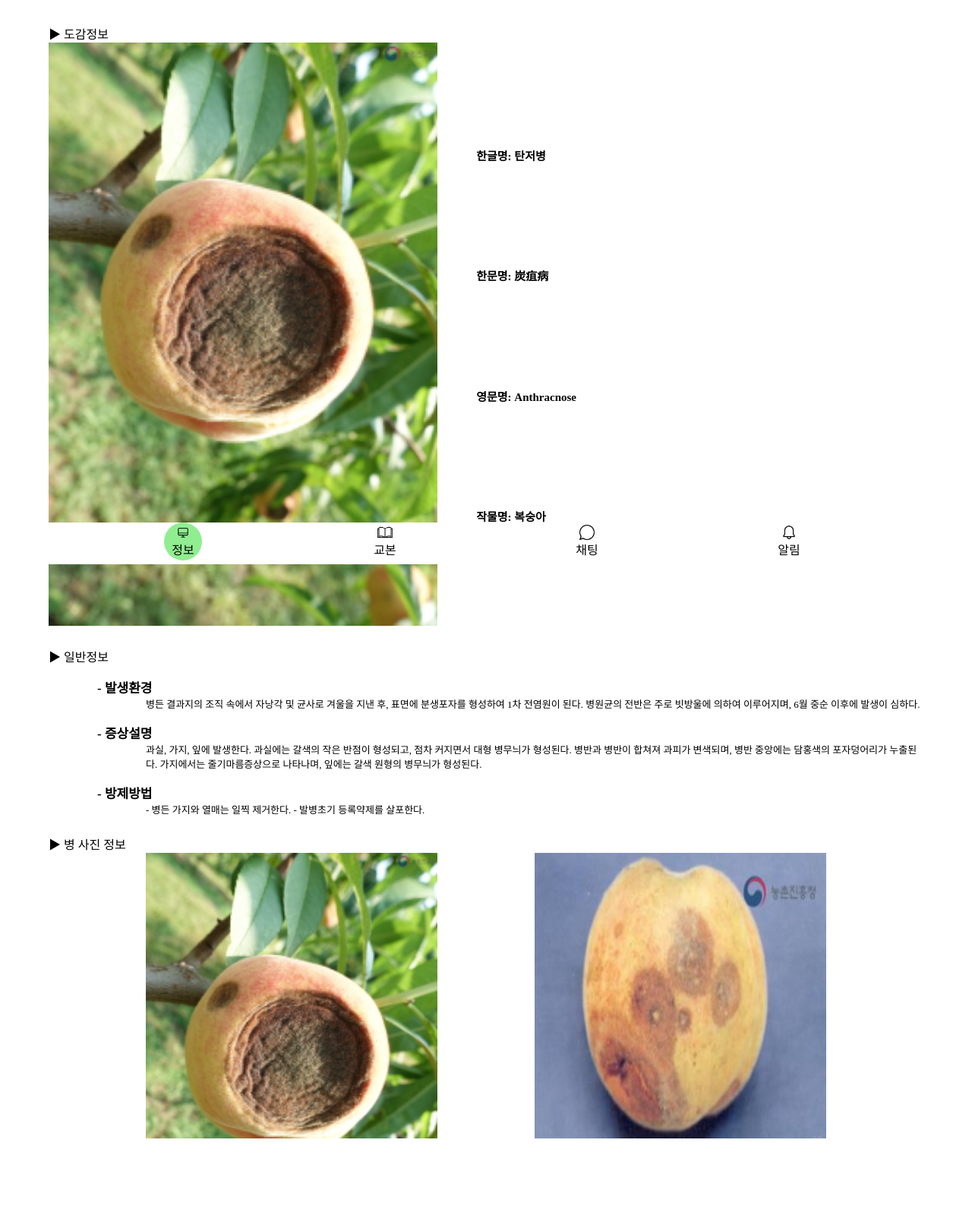
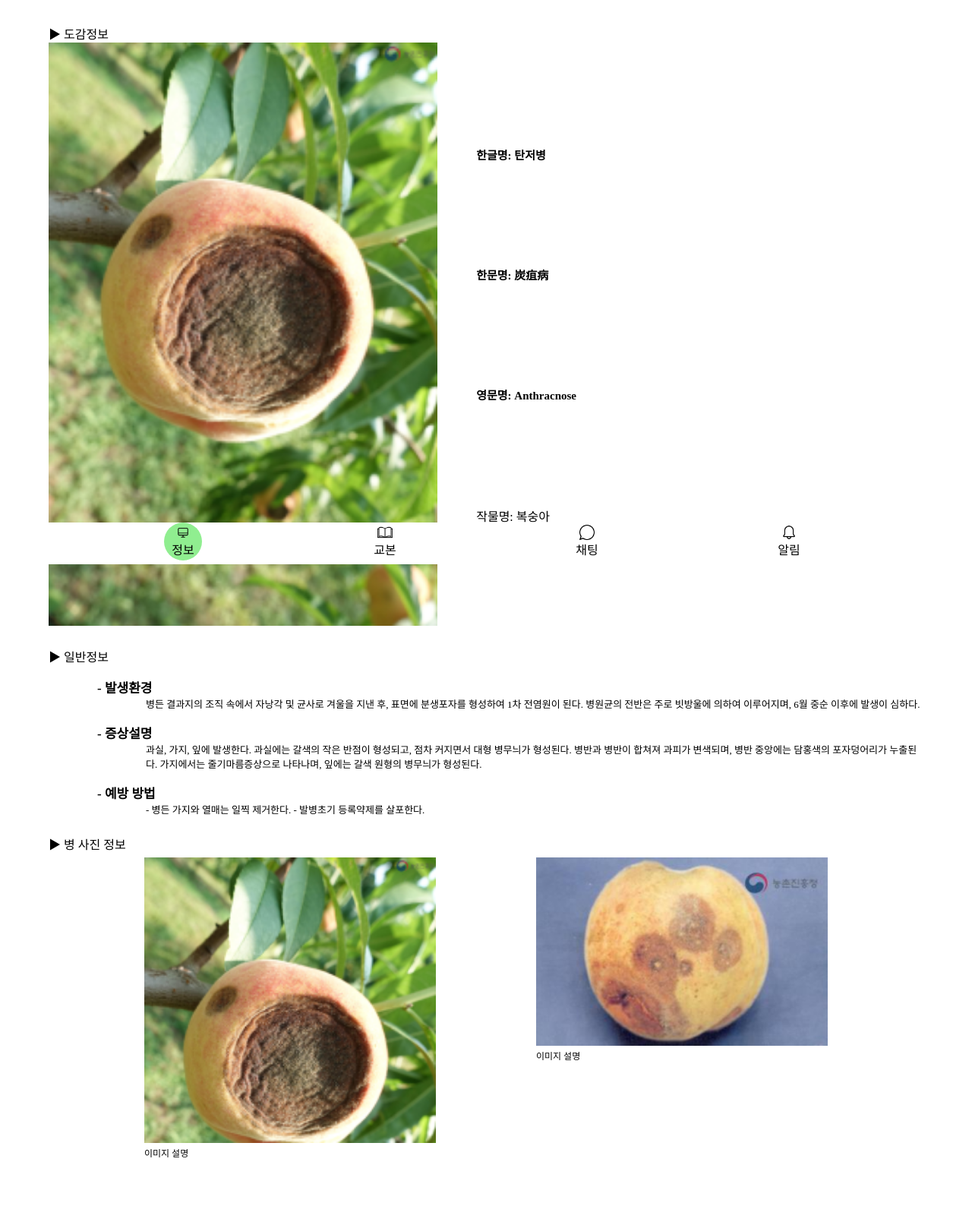
Before and after one commit to KTB-FarmMate/FarmMate-AI-Server, a FastAPI app: page /members/1/crop/1/pests/1 in a window 1280 px wide. Shown: the part 57-1670 px from the top of the page at 76% size. Before the commit the page ends 1556 px from the top, so only its background shows below. Run offline with FastAPI, Linux system fonts and the light colour scheme; parts of the project's set-up code (start-up, migrations or seed data) failed here and were passed over.

Commit message:
🐛 fix: 질병 정보 상세정보 표기 추가

```diff
--- a/app/front/front.py
+++ b/app/front/front.py
@@ -116,7 +116,7 @@ async def pests(request: Request, memberId: str, cropName: str):
 
 
 @router.get("/members/{memberId}/crop/{cropName}/pests/{pestName}", response_class=HTMLResponse)
-async def pests(request: Request, memberId: str, cropName: str, pestName: str):
+async def pests_detail(request: Request, memberId: str, cropName: str, pestName: str):
     return templates.TemplateResponse(
         "pests/pests_detail.html",
         {"request": request, "memberId": memberId, "cropName": cropName, "pestName": pestName}
--- a/app/front/static/css/pests_detail.css
+++ b/app/front/static/css/pests_detail.css
@@ -82,3 +82,12 @@
 .fests_img_container img {
     width: 30vw;
 }
+
+.img_list figure {
+    margin: 6px;
+    width: min-content;
+}
+
+figure figcaption {
+    font-size: 12px;
+}
--- a/app/front/templates/pests/pests.html
+++ b/app/front/templates/pests/pests.html
@@ -16,7 +16,7 @@
             </div>
             <div class="content_container">
                 <div class="pest_item">
-                    <div onclick="location.href +='/detail'" class="pest">- 탄저병</div>
+                    <div onclick="location.href +='/탄저병'" class="pest">- 탄저병</div>
                 </div>
             </div>
         </div>
@@ -26,7 +26,7 @@
             </div>
             <div class="content_container flex flex-column">
                 <div class="pest_item">
-                    <div class="pest">- 무름병</div>
+                    <div onclick="location.href +='/무름병'" class="pest">- 무름병</div>
                 </div>
             </div>
         </div>
--- a/app/front/templates/pests/pests_detail.html
+++ b/app/front/templates/pests/pests_detail.html
@@ -19,16 +19,16 @@
                     <img src="{{ url_for('static', path='/img/fest.png') }}" alt="">
                 </div>
                 <div class="fest_info">
-                    <div class="fest_name">
+                    <div class="fest_name kor">
                         한글명: 탄저병
                     </div>
-                    <div class="fest_name">
+                    <div class="fest_name chn">
                         한문명: 炭疽病
                     </div>
-                    <div class="fest_name">
+                    <div class="fest_name eng">
                         영문명: Anthracnose
                     </div>
-                    <div class="fest_name">
+                    <div class="crop_name">
                         작물명: 복숭아
                     </div>
                 </div>
@@ -57,7 +57,7 @@
             </div>
             <div class="control_container flex flex-column">
                 <div class="title">
-                    - 방제방법
+                    - 예방 방법
                 </div>
                 <div class="content">
                     - 병든 가지와 열매는 일찍 제거한다.
@@ -68,8 +68,13 @@
         <div class="fests_img_container flex flex-column">
             <span>▶ 병 사진 정보</span>
             <div class="img_list">
-                <img src="{{ url_for('static', path='/img/pests/pest_1.png') }}" alt="">
-                <img src="{{ url_for('static', path='/img/pests/pest_3.png') }}" alt="">
+                <figure>
+                    <img src="{{ url_for('static', path='/img/pests/pest_1.png') }}" alt="">
+                    <figcaption>이미지 설명</figcaption>
+                </figure>
+                <figure><img src="{{ url_for('static', path='/img/pests/pest_3.png') }}" alt="">
+                    <figcaption>이미지 설명</figcaption>
+                </figure>
             </div>
         </div>
     </div>
@@ -85,5 +90,8 @@
     <script>
         document.querySelector(".info").dataset.selected = 'true';
     </script>
-{#    <script src="{{ url_for('static', path='/js/pests_detail.js') }}"></script>#}
+    <script src="/js/pest_detail.js"></script>
+    <script>
+    get_pest_detail('{{ cropName }}', '{{ pestName }}')
+    </script>
 {% endblock %}
```
Also changed, not shown: app/front/static/js/pest_detail.js (added, +68 -0 lines).
